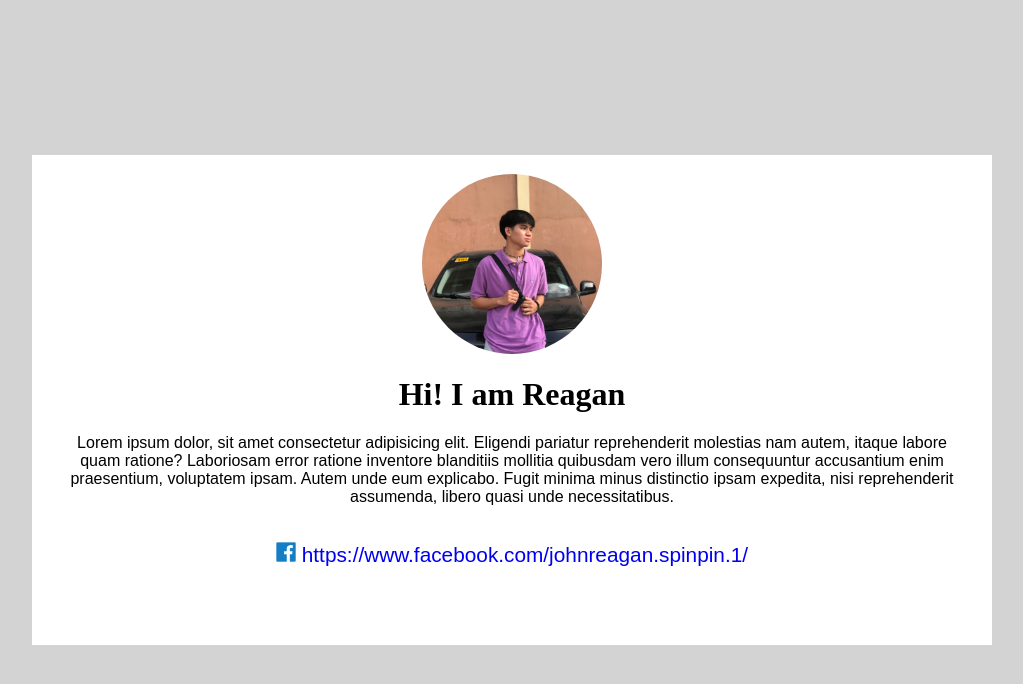
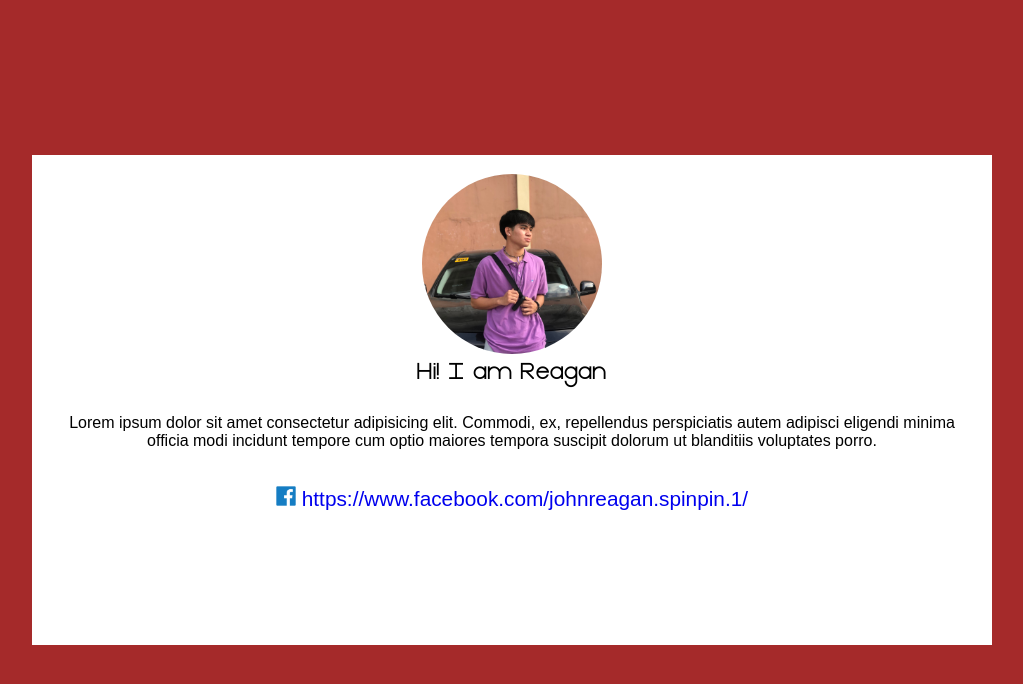
Before and after one commit to PinpinReagan/pinpin-reagan-S, a plain HTML site: page index.html in a window 1280 px wide. Shown: the whole page, without its empty margins (128-1151 px from the left). Drawn offline with Linux system fonts and the light colour scheme.

Commit message:
succcessfullyDone

```diff
--- a/gan.css
+++ b/gan.css
@@ -1,5 +1,5 @@
 body{
-    background-color:lightgray;
+    background-color:brown;
 
 }
 
@@ -56,3 +56,12 @@ a:hover{
 
 
 }
+@font-face {
+    font-family: nos;
+    src: url(fonts/Gasalt-Black.ttf);
+}
+.name{
+    font-family: nos;
+    margin-top: 3px;
+
+}
--- a/index.html
+++ b/index.html
@@ -11,7 +11,7 @@
     <div class="gan">
         <img src="img/profile.jpg" alt="Profile Picture" class="profile-picture">
         <h1 class="name">Hi! I am Reagan</h1>
-        <p class="bio">Lorem ipsum dolor, sit amet consectetur adipisicing elit. Eligendi pariatur reprehenderit molestias nam autem, itaque labore quam ratione? Laboriosam error ratione inventore blanditiis mollitia quibusdam vero illum consequuntur accusantium enim praesentium, voluptatem ipsam. Autem unde eum explicabo. Fugit minima minus distinctio ipsam expedita, nisi reprehenderit assumenda, libero quasi unde necessitatibus.</p>
+        <p class="bio">Lorem ipsum dolor sit amet consectetur adipisicing elit. Commodi, ex, repellendus perspiciatis autem adipisci eligendi minima officia modi incidunt tempore cum optio maiores tempora suscipit dolorum ut blanditiis voluptates porro.</p>
 
         <a href="https://www.facebook.com/johnreagan.spinpin.1/" target="_blank" class="social-link">
             <img src="img/facebook.png" alt="Social Icon" class="social-icon">
```
